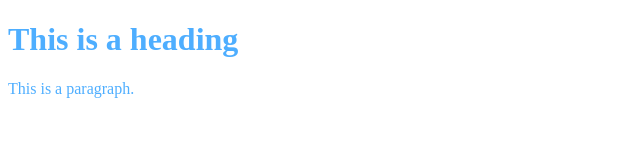
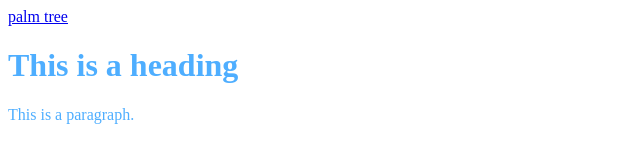
Before and after one commit to wjingwong/coconutwater, a plain HTML site: page index.html in a window 1280 px wide. Shown: the whole page, without its empty margins (0-640 px from the left). Drawn offline with Linux system fonts and the light colour scheme.

Commit message:
Update index.html

```diff
--- a/index.html
+++ b/index.html
@@ -5,6 +5,8 @@
 </head>
 <body>
 
+<a href="coffee">palm tree</a>
+
 <h1>This is a heading</h1>
 <p>This is a paragraph.</p>
 <script src="palmtree.js"></script>
```
